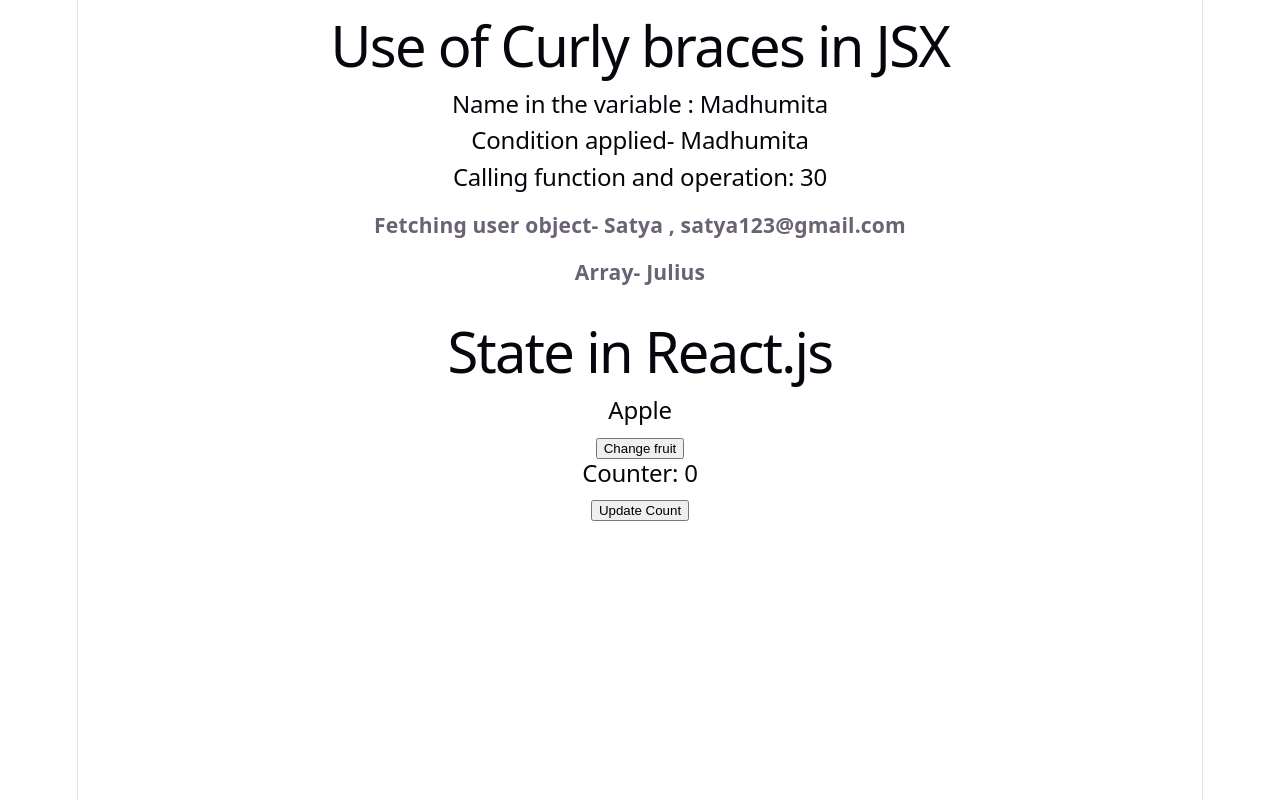
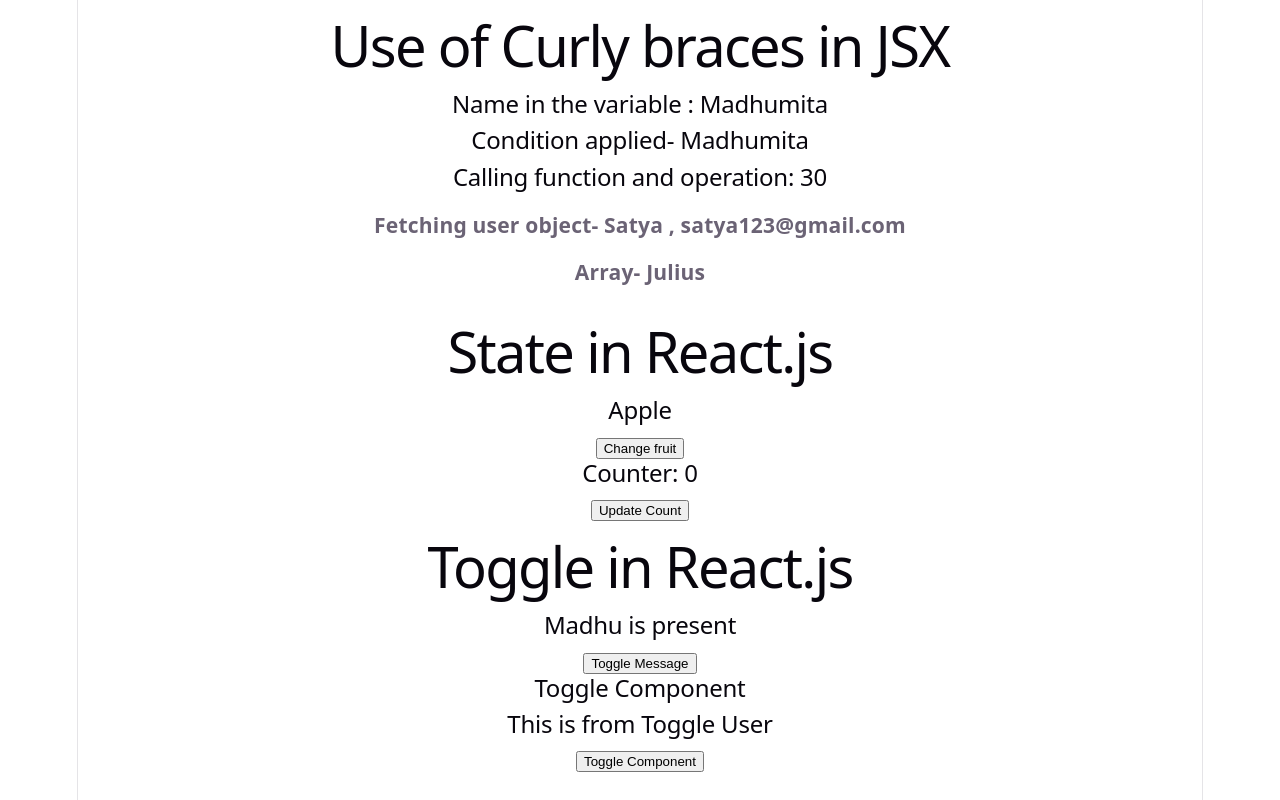
Before and after one commit to apacheChatterjee/react-practise, a React (Vite) app: page / in a window 1280 px wide. Built offline with nearby package versions, Linux system fonts and the light colour scheme.

Commit message:
Toggle Component and element in React.js

```diff
--- a/src/App.jsx
+++ b/src/App.jsx
@@ -1,9 +1,11 @@
 import { useState } from 'react'
 import './App.css'
-import User, {NamedComponent, UserKey} from './User'
+import User, {NamedComponent, UserKey, ToggleUser} from './User'
 import Counter from './Counter'
 
 function App() {
+  const [displayMsg, setDisplayMsg] = useState(true);
+  let message = 'Madhu is present'
   let name = 'Madhumita'
   const userObj = {
       name:"Satya",
@@ -36,6 +38,18 @@ function App() {
             <button onClick={handleFruit}>Change fruit</button>
             <Counter />
         </div>
+         <div>
+             <h1>Toggle in React.js</h1>
+             {
+               displayMsg ? <h2>{message}</h2> : <h2>Absent</h2>
+             }
+             <button onClick={()=> setDisplayMsg(!displayMsg)}>Toggle Message</button>
+             <h2>Toggle Component</h2>
+             {
+                 displayMsg ?  <ToggleUser/> : null //Reused displayMsg for quick results this impacts the above toggle as well.
+             }
+             <button onClick={()=> setDisplayMsg(!displayMsg)}>Toggle Component</button>
+         </div>
     </>
   )
 }
--- a/src/User.jsx
+++ b/src/User.jsx
@@ -6,6 +6,9 @@ function User() {
         </div>
         )
 }
+export function ToggleUser(){
+    return <h2>This is from Toggle User</h2>
+    }
 
 function UserName(){
     return <h2>{getName()}</h2>
```
